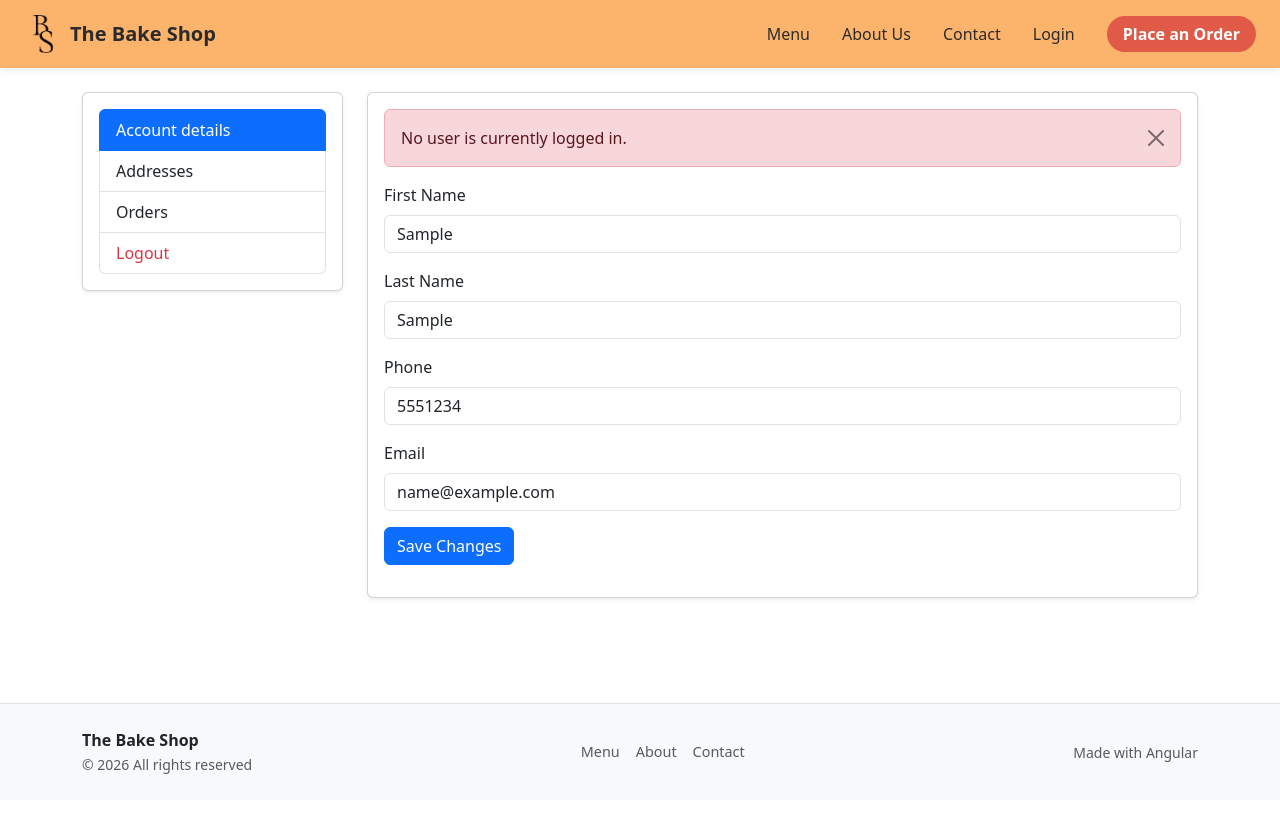
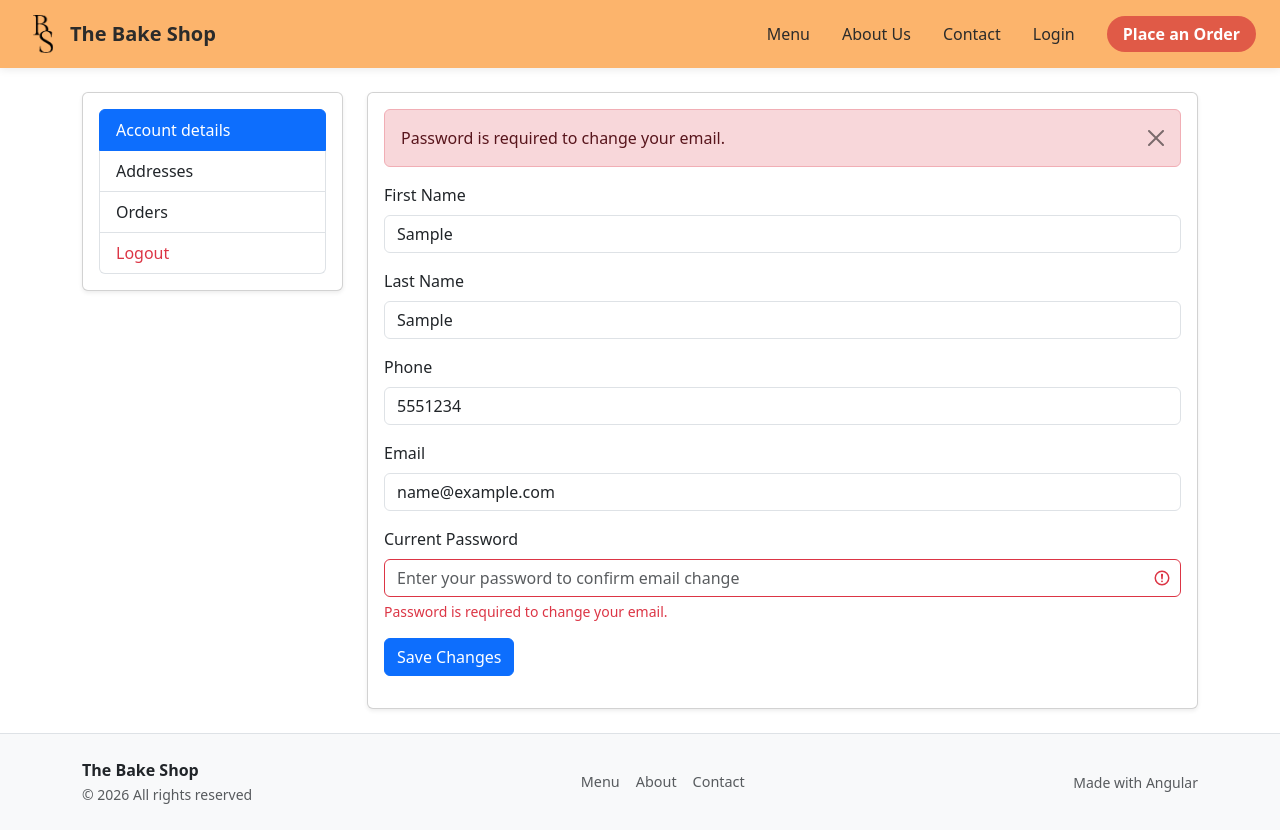
Before and after one commit to dylanrattai/csci-313-final-project, an Angular app: page /profile in a window 1280 px wide. Both pictures are taken after typing "Sample", "Sample", "5551234", "name@example.com" into the empty fields and a click on the button "Save Changes". Before the commit the page ends 800 px from the top, so only its background shows below. Built offline with nearby package versions, Linux system fonts and the light colour scheme; no server answers.

Commit message:
Account changes working, technically email change doesnt work

```diff
--- a/src/app/components/profile/tabs/account/account.html
+++ b/src/app/components/profile/tabs/account/account.html
@@ -74,6 +74,23 @@
       }
     </div>
 
+    @if (emailChanged) {
+      <div class="mb-3">
+        <label class="form-label" for="password">Current Password</label>
+        <input
+          class="form-control"
+          [class.is-invalid]="submitted && !form.get('password')?.value?.trim()"
+          id="password"
+          type="password"
+          formControlName="password"
+          placeholder="Enter your password to confirm email change"
+        />
+        @if (submitted && !form.get('password')?.value?.trim()) {
+          <div class="invalid-feedback d-block">Password is required to change your email.</div>
+        }
+      </div>
+    }
+
     <div class="mb-3">
       <button class="btn btn-primary" type="submit">Save Changes</button>
     </div>
--- a/src/app/components/profile/tabs/account/account.ts
+++ b/src/app/components/profile/tabs/account/account.ts
@@ -14,8 +14,11 @@ export class Account {
   private readonly auth = inject(AuthService);
   private readonly userService = inject(UserService);
 
+  private initialEmail: string = '';
+
   @Input() set initialData(value: AppUser | null) {
     if (value) {
+      this.initialEmail = value.email ?? '';
       this.form.patchValue({
         firstName: value.firstName ?? '',
         lastName: value.lastName ?? '',
@@ -32,11 +35,17 @@ export class Account {
     lastName: new FormControl(''),
     phone: new FormControl('', [Validators.pattern(/^\+?[1-9]\d{1,14}$/)]),
     email: new FormControl('', [Validators.email]),
+    password: new FormControl(''),
   });
 
   submitted = false;
   error: string | null = null;
   success = signal<string | null>(null);
+
+  get emailChanged(): boolean {
+    const currentEmail = this.form.get('email')?.value ?? '';
+    return currentEmail.trim() !== this.initialEmail;
+  }
 
   isInvalid(controlName: string): boolean {
     const control = this.form.get(controlName);
@@ -52,6 +61,12 @@ export class Account {
       return;
     }
 
+    // If email changed, password is required
+    if (this.emailChanged && !this.form.get('password')?.value?.trim()) {
+      this.error = 'Password is required to change your email.';
+      return;
+    }
+
     this.error = null;
 
     const currentUser = this.auth.currentUser();
@@ -61,23 +76,36 @@ export class Account {
       return;
     }
 
-    const { firstName, lastName, email, phone } = this.form.getRawValue();
+    const { firstName, lastName, email, phone, password } = this.form.getRawValue();
+    const trimmedEmail = email?.trim() ?? '';
+    const emailChanged = this.emailChanged && !!trimmedEmail;
 
     const userUpdate: Partial<AppUser> = {};
     if (firstName && firstName.trim()) userUpdate.firstName = firstName.trim();
     if (lastName && lastName.trim()) userUpdate.lastName = lastName.trim();
-    if (email && email.trim()) userUpdate.email = email.trim();
+    if (trimmedEmail && !emailChanged) userUpdate.email = trimmedEmail;
     if (phone && phone.trim()) userUpdate.phone = phone.trim();
 
     try {
-      if (userUpdate.email) {
-        await this.auth.reauthenticate(currentUser.email ?? '', prompt('Please enter your current password to change your email:') || '');
-        await this.auth.updateUserEmail(userUpdate.email);
+      if (emailChanged && password) {
+        const user = this.auth.currentUser();
+        if (!user) {
+          throw new Error('No user is currently logged in.');
+        }
+
+        await this.auth.reauthenticate(this.initialEmail, password);
+        await this.auth.updateUserEmail(trimmedEmail);
+        userUpdate.email = trimmedEmail;
       }
-      await this.userService.updateUser(currentUser.uid, userUpdate);
+
+      if (Object.keys(userUpdate).length > 0) {
+        await this.userService.updateUser(currentUser.uid, userUpdate);
+      }
+
       this.success.set('Profile updated successfully!');
       this.error = null;
       this.submitted = false;
+      this.form.get('password')?.reset();
     } catch (error: unknown) {
       this.error =
         error instanceof Error ? error.message : 'Failed to update profile. Please try again.';
--- a/src/app/core/services/auth/authService.ts
+++ b/src/app/core/services/auth/authService.ts
@@ -6,6 +6,7 @@ import {
   EmailAuthProvider,
   onAuthStateChanged,
   reauthenticateWithCredential,
+  reload,
   sendEmailVerification,
   sendPasswordResetEmail,
   setPersistence,
@@ -124,9 +125,9 @@ export class AuthService {
     if (!user) {
       throw new Error('No user is currently logged in.');
     }
-
     try {
       await updateEmail(user, newEmail);
+      await reload(user);
     } catch (error: any) {
       throw new Error(this.mapError(error));
     }
@@ -169,6 +170,7 @@ export class AuthService {
     const userCred = EmailAuthProvider.credential(email, password);
     try {
       await reauthenticateWithCredential(user, userCred);
+      await reload(user);
     } catch (error: any) {
       throw new Error(this.mapError(error));
     }
@@ -199,6 +201,9 @@ export class AuthService {
       case 'auth/requires-recent-login':
         return 'Please log in again to continue';
 
+      case 'auth/operation-not-allowed':
+        return 'Email change is blocked by project settings. In Firebase Console, disable requiring verification before email change.';
+
       case 'auth/network-request-failed':
         return 'Network error. Check your connection';
 
```
